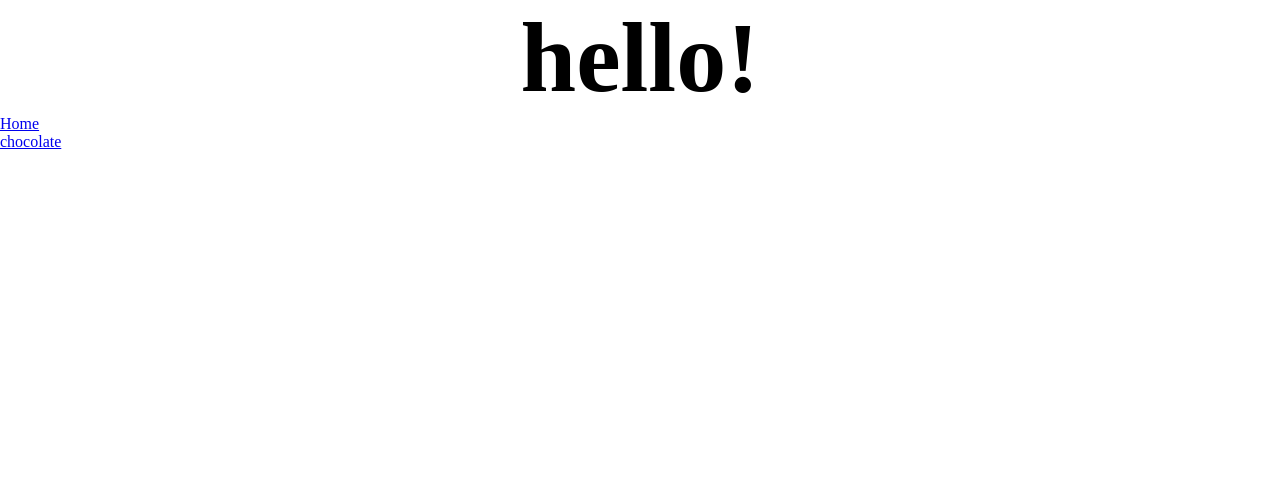
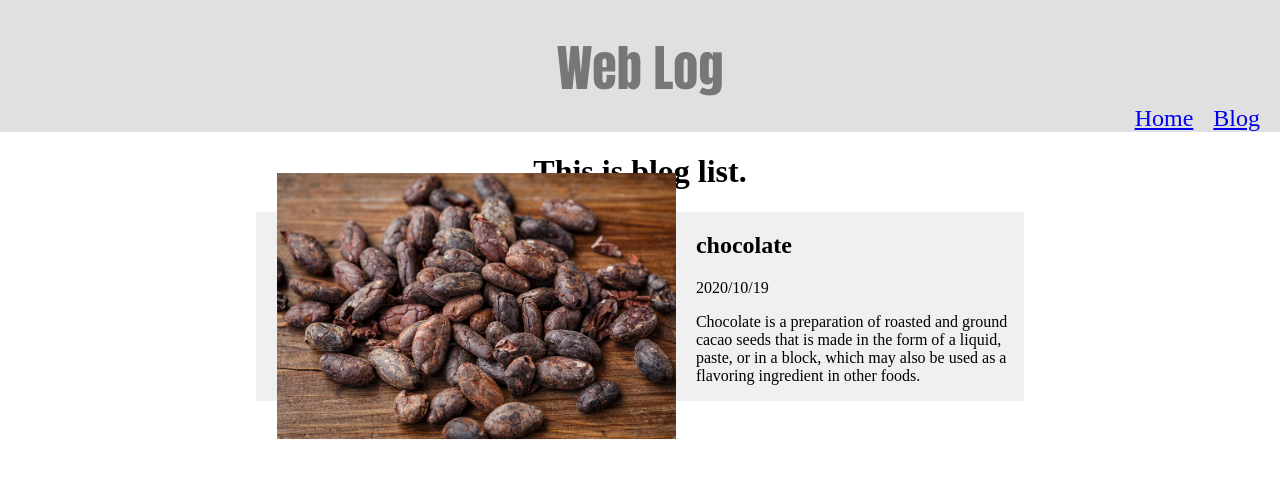
Before and after one commit to ron61/ron61.github.io, a Nuxt app: page /blog in a window 1280 px wide. Shown: the top 478 px of the page. Built offline with nearby package versions, Linux system fonts and the light colour scheme.

Commit message:
カードビューを実装したけどぐちゃぐちゃになった

```diff
--- /dev/null
+++ b/components/Card.vue
@@ -0,0 +1,73 @@
+<template>
+    <div class="container">
+        <nuxt-link :to="link">
+            <div class="card">
+                <div class="img-container">
+                    <img :src="imgSrc" :alt="imgAlt" width="150" height="auto"/>
+                </div>
+                <div class="text-container">
+                    <h2>{{title}}</h2>
+                    <p>{{date}}</p>
+                    <p>{{description}}</p>
+                </div>
+            </div>
+        </nuxt-link>
+    </div>
+</template>
+
+<script>
+export default {
+    props: {
+        title: String,
+        description: String,
+        date: String,
+        link: String,
+        imgSrc: String,
+        imgAlt: String
+    }
+}
+</script>
+
+<style scoped>
+.container {
+    background-color: rgb(240, 240, 240);
+    text-align: center;
+    margin: 20px 20% auto;
+    padding: 0;
+    color: black;
+}
+
+.container:hover {
+    background-color: rgb(189, 189, 189);
+}
+
+.card {
+    display: flex;
+}
+
+a {
+    color: black;
+    text-decoration: none;
+}
+
+img {
+    width: 95%;
+    position: absolute;
+    top: 50%;
+    -webkit-transform : translateY(-50%);
+    left: 5%;
+}
+
+.img-container {
+    width: 200%;
+    text-align: center;
+    position: relative;
+}
+
+.text-container {
+    padding-left: 20px;
+    padding-right: 10px;
+    text-align: left;
+}
+
+</style>
--- a/layouts/blog.vue
+++ b/layouts/blog.vue
@@ -66,14 +66,6 @@
     padding-left: 10px;
 }
 
-.blog-post h3 {
-    /* いつか描くかも */
-}
-
-.blog-post h4 {
-    /* いつか描くかも */
-}
-
 .blog-post .date {
     text-align: right;
 }
--- a/pages/blog/index.vue
+++ b/pages/blog/index.vue
@@ -1,18 +1,25 @@
 <template>
-  <div>
-    <Top />
-    <nuxt-link to="/">Home</nuxt-link>
-    <br />
-    <nuxt-link to="/blog/posts/world-history-of-chocolate">chocolate</nuxt-link>
+  <div class="container">
+    <h1>This is blog list.</h1>
+    <Card
+      title="chocolate"
+      description="Chocolate is a preparation of roasted and ground cacao seeds that is made in the form of a liquid, paste, or in a block, which may also be used as a flavoring ingredient in other foods. "
+      date="2020/10/19"
+      link="/blog/posts/world-history-of-chocolate"
+      imgSrc="/img/cacao.jpg"
+      imgAlt="alternative message"
+    />
   </div>
 </template>
 
 <script>
 export default {
-
+  layout: "blog"
 }
 </script>
 
-<style>
-
-</style>
+<style scoped>
+.container {
+  text-align: center;
+}
+</style>>
```
Also changed, not shown: static/img/cacao.jpg (added), 31 other files (tests, documents, lock files or other folders).
